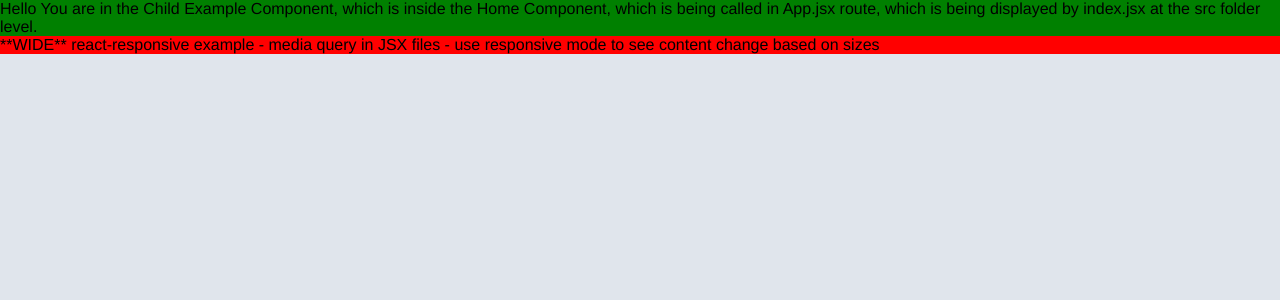
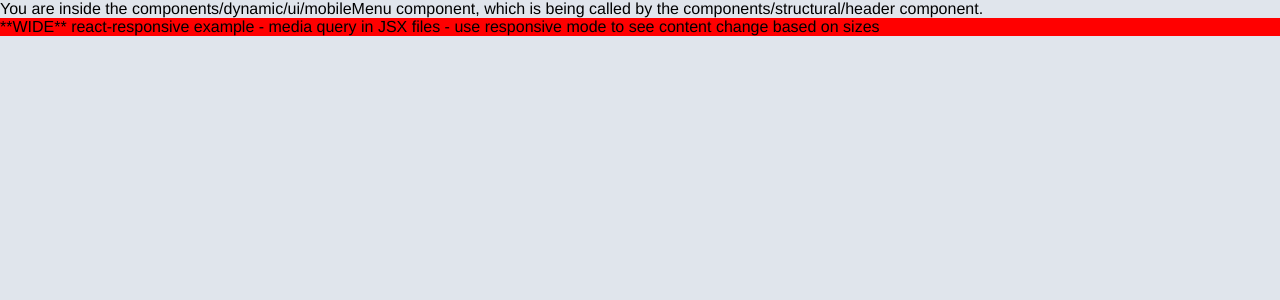
Before and after one commit to Design-Monster/react-boilerplate, a React app: page / in a window 1280 px wide. Shown: the top 300 px of the page. Built offline with nearby package versions, Linux system fonts and the light colour scheme.

Commit message:
changed folder structure a bit

```diff
--- /dev/null
+++ b/src/components/dynamic/ui/mobileMenu/MobileMenu.jsx
@@ -0,0 +1,12 @@
+import React from 'react';
+import styles from 'components/dynamic/ui/mobileMenu/MobileMenu.module.scss';
+
+function MobileMenu() {
+  return (
+    <div className={styles.something}>
+      You are inside the components/dynamic/ui/mobileMenu component, which is being called by the components/structural/header component.
+    </div>
+  );
+}
+
+export default MobileMenu;
--- a/src/components/structural/childExample/ChildExample.module.scss
+++ b/src/components/dynamic/ui/mobileMenu/MobileMenu.module.scss
@@ -1,6 +1,6 @@
 @import 'styles/global/breakpoints.scss';
 @import 'styles/global/variables.scss';
 
-.child {
-    background-color: green;
+.something {
+    background-color: $color_background_main;
 }
--- /dev/null
+++ b/src/components/dynamic/ui/mobileMenu/index.js
@@ -0,0 +1,3 @@
+import MobileMenu from 'components/dynamic/ui/mobileMenu/MobileMenu.jsx';
+
+export default MobileMenu;
--- a/src/components/structural/childExample/ChildExample.jsx
+++ /dev/null
@@ -1,12 +0,0 @@
-import React from 'react';
-import styles from 'components/structural/childExample/ChildExample.module.scss';
-
-function ChildExample() {
-  return (
-    <div className={styles.child}>
-      Hello You are in the Child Example Component, which is inside the Home Component, which is being called in App.jsx route, which is being displayed by index.jsx at the src folder level.
-    </div>
-  );
-}
-
-export default ChildExample;
--- a/src/components/structural/childExample/index.js
+++ /dev/null
@@ -1,3 +0,0 @@
-import ChildExample from 'components/structural/childExample/ChildExample.jsx';
-
-export default ChildExample;
--- a/src/components/structural/home/Home.jsx
+++ b/src/components/structural/routes/home/Home.jsx
@@ -1,6 +1,6 @@
 import React from 'react';
-import styles from 'components/structural/home/Home.module.scss';
-import ChildExample from 'components/structural/childExample/ChildExample';
+import styles from 'components/structural/routes/home/Home.module.scss';
+import Header from 'components/structural/ui/header/Header';
 import BreakpointSmall from 'components/utilities/breakpoints/BreakpointSmall';
 import BreakpointMedium from 'components/utilities/breakpoints/BreakpointMedium';
 import BreakpointLarge from 'components/utilities/breakpoints/BreakpointLarge';
@@ -9,7 +9,7 @@ import BreakpointWide from 'components/utilities/breakpoints/BreakpointWide';
 function Home() {
   return (
     <div className={styles.home}>
-      <ChildExample />
+      <Header />
       <BreakpointSmall>**SMALL** react-responsive example - media query in JSX files - use responsive mode to see content change based on sizes</BreakpointSmall>
       <BreakpointMedium>**MEDIUM** react-responsive example - media query in JSX files - use responsive mode to see content change based on sizes</BreakpointMedium>
       <BreakpointLarge>**LARGE** react-responsive example - media query in JSX files - use responsive mode to see content change based on sizes</BreakpointLarge>
--- /dev/null
+++ b/src/components/structural/ui/header/Header.jsx
@@ -0,0 +1,13 @@
+import React from 'react';
+import styles from 'components/structural/ui/header/Header.module.scss';
+import MobileMenu from 'components/dynamic/ui/mobileMenu/MobileMenu';
+
+function Header() {
+  return (
+    <div className={styles.header}>
+      <MobileMenu />
+    </div>
+  );
+}
+
+export default Header;
--- /dev/null
+++ b/src/components/structural/ui/header/Header.module.scss
@@ -0,0 +1,4 @@
+@import 'styles/global/variables.scss';
+@import 'styles/global/breakpoints.scss';
+
+//css goes here
--- /dev/null
+++ b/src/components/structural/ui/header/index.js
@@ -0,0 +1,3 @@
+import Header from 'components/structural/ui/header/Header.jsx';
+
+export default Header;
--- a/src/routes/app/App.jsx
+++ b/src/routes/app/App.jsx
@@ -1,6 +1,6 @@
 import React from 'react';
 import { BrowserRouter as Router, Route, Switch } from 'react-router-dom';
-import Home from 'components/structural/home/Home';
+import Home from 'components/structural/routes/home/Home';
 import Error from 'components/dynamic/error/Error';
 import 'styles/global/App.scss';
 
```
Also changed, not shown: src/components/structural/routes/home/Home.module.scss (renamed from src/components/structural/home/Home.module.scss), src/components/structural/routes/home/index.js (renamed from src/components/structural/home/index.js).
